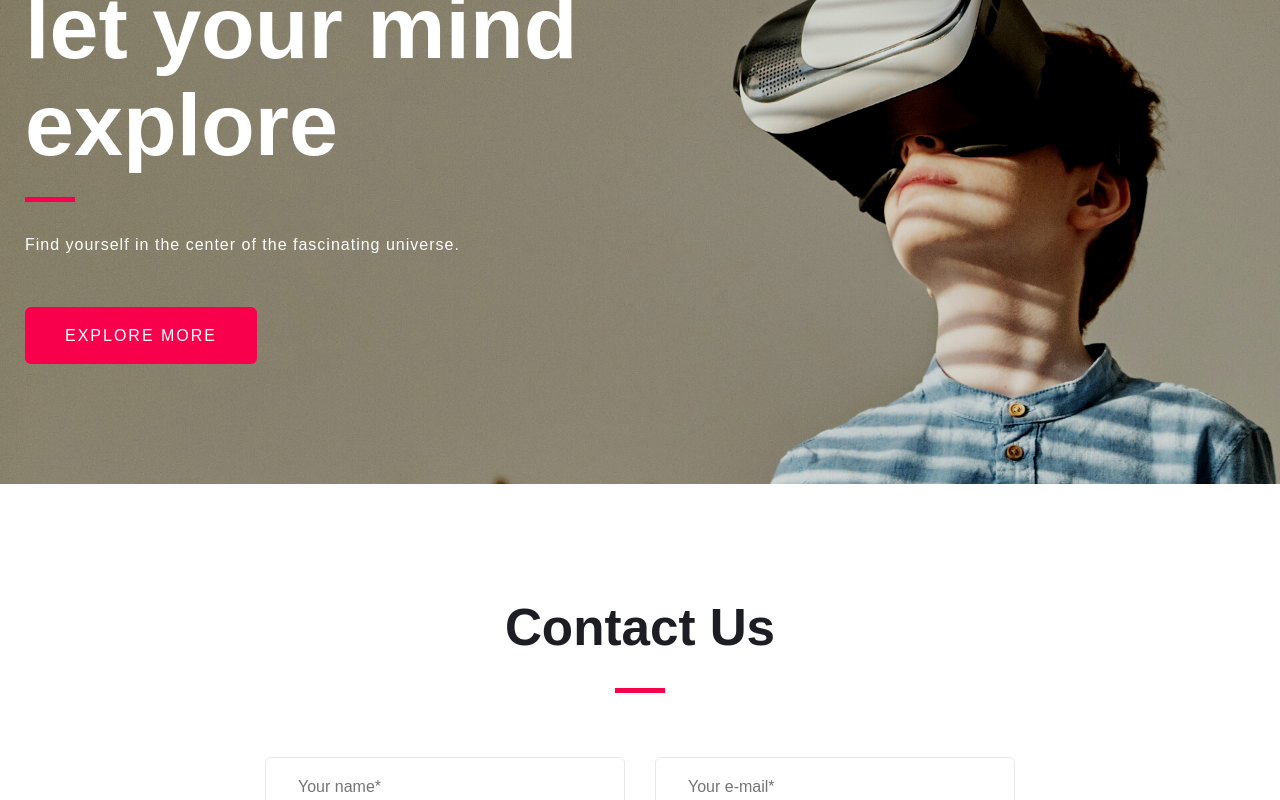
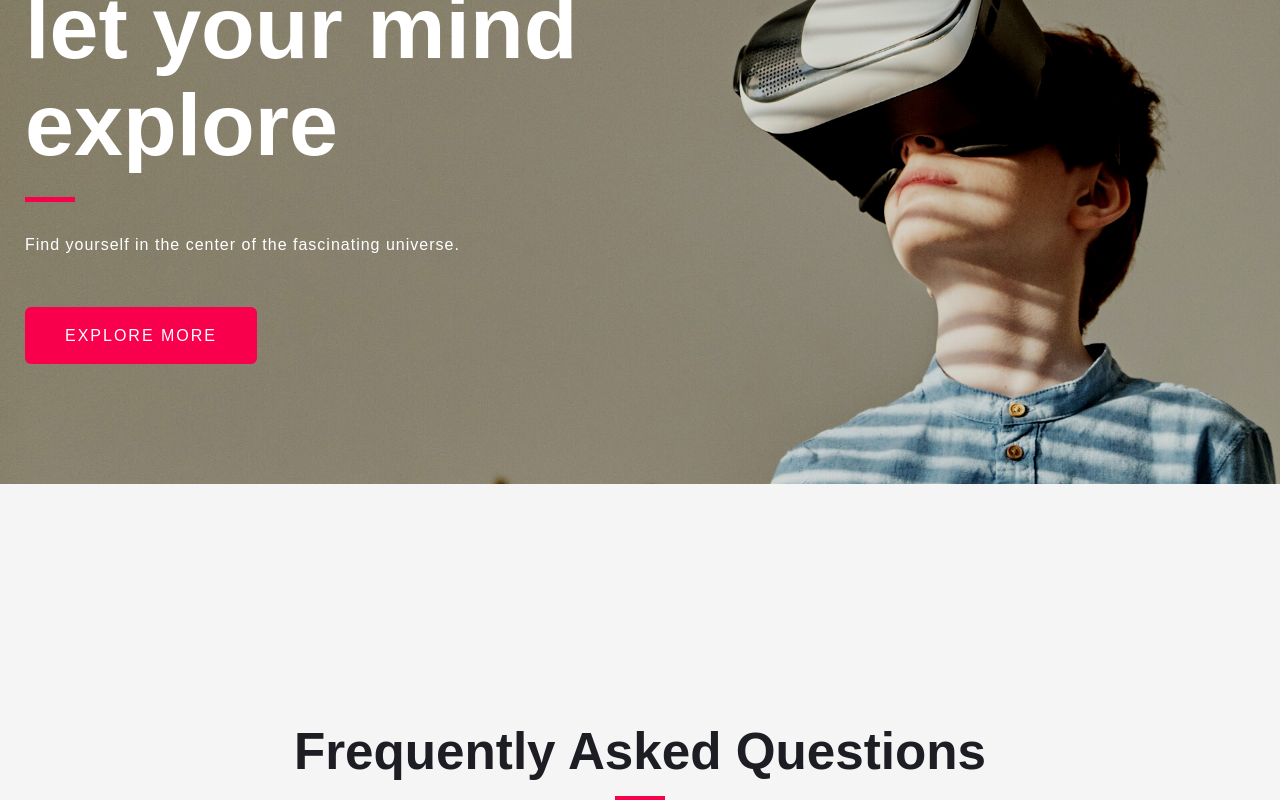
Before and after one commit to furip0x/react_technology_landing_page, a React (Create React App) app: page / in a window 1280 px wide. Shown: the part 2000-2800 px from the top of the page. Built offline with nearby package versions, Linux system fonts and the light colour scheme.

Commit message:
Add new components

```diff
--- a/src/Components/Contact/contact-styles.css
+++ b/src/Components/Contact/contact-styles.css
@@ -8,21 +8,6 @@
 .contact-wrapper {
   max-width: 750px;
   margin: 0 auto;
-}
-
-.contact-title {
-  font-family: Montserrat, sans-serif;
-  font-size: 3.2rem;
-  text-align: center;
-  margin: 0;
-}
-
-.contact-title::after {
-  content: '';
-  display: block;
-  width: 3.13rem;
-  border-top: 5px solid #f9004d;
-  margin: 1rem auto 4rem;
 }
 
 .contact-form {
@@ -77,13 +62,3 @@
   box-shadow: 0 10px 30px 0 rgba(0, 0, 0, 10%);
   transform: translateY(-5px);
 }
-
-/* MEDIA */
-@media (max-width: 540px) {
-  .contact-title {
-    font-size: 2.5rem;
-  }
-  .contact-title::after {
-    margin-bottom: 2rem;
-  }
-}
--- a/src/Components/Contact/index.js
+++ b/src/Components/Contact/index.js
@@ -26,7 +26,8 @@ const Contact = () => {
     <section className='contact' id='contact'>
       <div className='container'>
         <div className='contact-wrapper'>
-          <h2 className='contact-title'>{data.contact.title}</h2>
+          <h2 className='section-title'>{data.contact.title}</h2>
+          <p className='section-desc'>{data.contact.subTitle}</p>
           <form className='contact-form' onSubmit={handleForm}>
             <input
               type='text'
--- a/src/Components/Explore/explore-styles.css
+++ b/src/Components/Explore/explore-styles.css
@@ -73,6 +73,7 @@
   .explore {
     text-align: center;
     background-position: right center;
+    padding: 1.88rem 0;
   }
   .explore::after {
     content: '';
--- a/src/Components/Home.js
+++ b/src/Components/Home.js
@@ -3,6 +3,8 @@ import Banner from './Banner'
 import About from './About'
 import Explore from './Explore'
 import Contact from './Contact'
+import Faq from './FAQ'
+import SignUp from './SignUp'
 
 const Home = () => {
   return (
@@ -10,7 +12,9 @@ const Home = () => {
       <Banner />
       <About />
       <Explore />
+      <Faq />
       <Contact />
+      <SignUp />
     </>
   )
 }
--- a/src/Components/SignUp/signup-styles.css
+++ b/src/Components/SignUp/signup-styles.css
@@ -16,11 +16,11 @@
   color: #fff;
   font-size: 3.2rem;
   text-align: center;
+  margin: 0 0 2.5rem;
 }
 
 .signup-form {
   display: flex;
-  flex-wrap: wrap;
   align-items: flex-end;
   max-width: 750px;
   margin: 0 auto;
@@ -28,6 +28,7 @@
 
 .signup-form input {
   flex: 1;
+  width: 100%;
   color: #fff;
   font-size: 1rem;
   height: 60px;
@@ -40,7 +41,7 @@
 }
 
 .signup-form button {
-  flex: 0 0 auto;
+  flex: 0 0 135px;
   position: relative;
   z-index: 1;
   font-size: 1rem;
@@ -50,7 +51,7 @@
   background: none;
   border: 3px solid #fff;
   border-radius: 6px;
-  padding: 0.94rem 2.5rem;
+  padding: 0.94rem;
   margin-left: 1.56rem;
   transition: 0.3s;
   overflow: hidden;
@@ -65,3 +66,10 @@
 .signup-form ::placeholder {
   color: #fff;
 }
+
+/*MEDIA*/
+@media (max-width: 540px) {
+  .signup-title {
+    font-size: 2rem;
+  }
+}
--- a/src/data.js
+++ b/src/data.js
@@ -24,14 +24,15 @@ const nav = [
     url: '#about',
   },
   {
+    id: 2,
+    title: 'FAQ',
+    url: '#faq',
+  },
+  {
     id: 3,
     title: 'Contact',
     url: '#contact',
   },
-  // {
-  //   id: 4,
-  //   title: 'FAQ',
-  // },
 ]
 
 const banner = {
@@ -95,10 +96,51 @@ const explore = {
 
 const contact = {
   title: 'Contact Us',
+  subTitle: 'Need help? You can contact us using the form below.',
   namePlaceholder: 'Your name*',
   emailPlaceholder: 'Your e-mail*',
   messagePlaceholder: 'Your message*',
   sendBtnText: 'SEND',
 }
 
-export { nav, banner, images, about, features, explore, contact }
+const faqInfo = {
+  faqMainTitle: 'Frequently Asked Questions',
+  faqMainDesc: 'Do you have questions? Check the FAQ',
+}
+
+const faqItems = [
+  {
+    id: 1,
+    title: 'Lorem ipsum dolor sit?',
+    desc: 'Lorem ipsum dolor sit, amet consectetur adipisicing elit. Velit cessitatibus!',
+  },
+  {
+    id: 2,
+    title: 'Amet consectetur adipisicing elit?',
+    desc: 'Lorem ipsum dolor sit, amet consectetur adipisicing elit. Velit cessitatibus!',
+  },
+  {
+    id: 3,
+    title: 'Velit cessitatibus?',
+    desc: 'Lorem ipsum dolor sit, amet consectetur adipisicing elit. Velit cessitatibus!',
+  },
+]
+
+const signUp = {
+  title: 'Sign up for updates',
+  emailPlaceholder: 'Enter Your Email',
+  sendBtnText: 'SEND',
+}
+
+export {
+  nav,
+  banner,
+  images,
+  about,
+  features,
+  explore,
+  contact,
+  faqInfo,
+  faqItems,
+  signUp,
+}
--- a/src/global-styles.css
+++ b/src/global-styles.css
@@ -193,6 +193,28 @@ body {
   margin: 0 auto;
 }
 
+.section-title {
+  font-family: Montserrat, sans-serif;
+  font-size: 3.2rem;
+  line-height: 1.1;
+  text-align: center;
+  margin: 0;
+}
+
+.section-title::after {
+  content: '';
+  display: block;
+  width: 3.13rem;
+  border-top: 5px solid #f9004d;
+  margin: 1rem auto 2rem;
+}
+
+.section-desc {
+  color: #919191;
+  text-align: center;
+  margin: 0 0 4rem;
+}
+
 /* MEDIA */
 
 @media (max-width: 1260px) {
@@ -213,8 +235,11 @@ body {
   }
 }
 
-/* @media (max-width: 540px) {
-  .container {
-    padding: 0 15px;
+@media (max-width: 540px) {
+  .section-title {
+    font-size: 2rem;
   }
-} */
+  .section-title::after {
+    margin-bottom: 2rem;
+  }
+}
```
